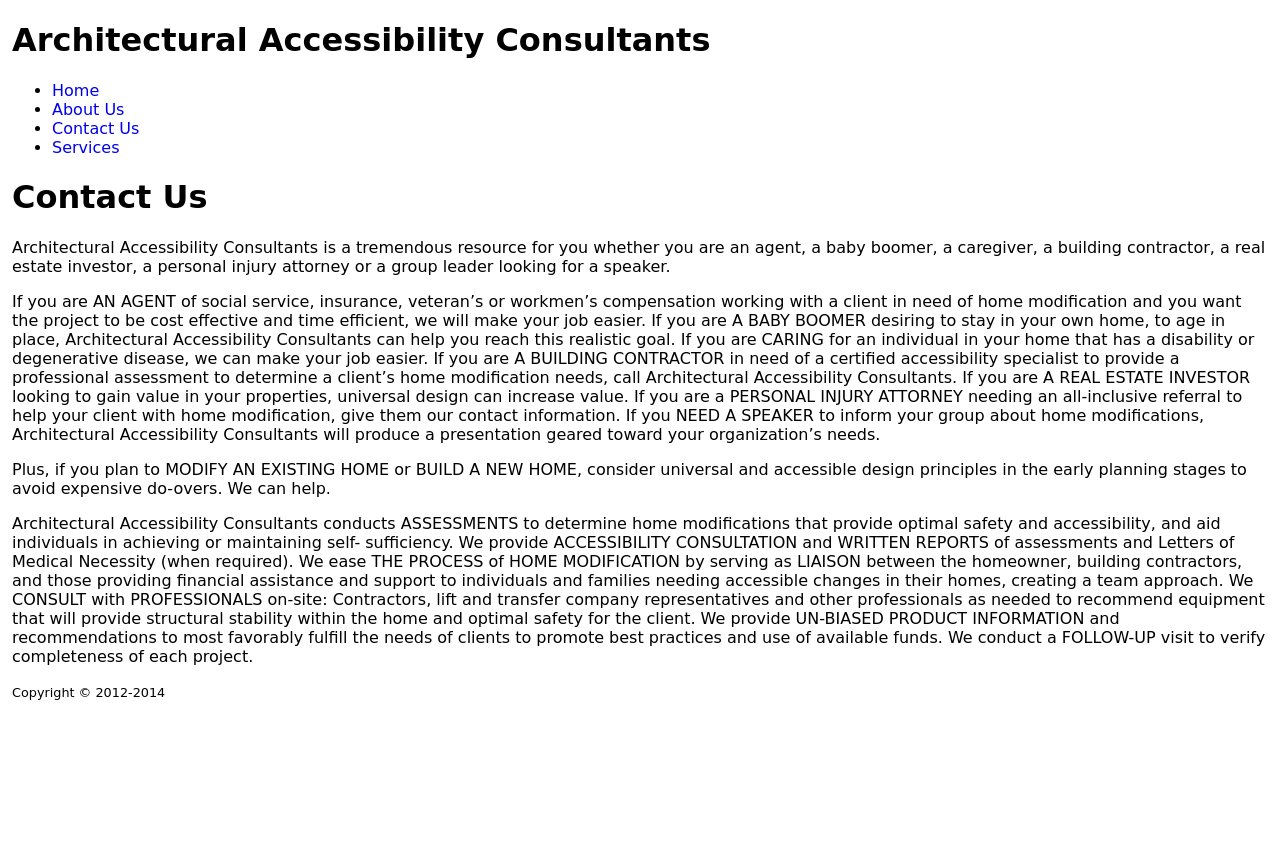
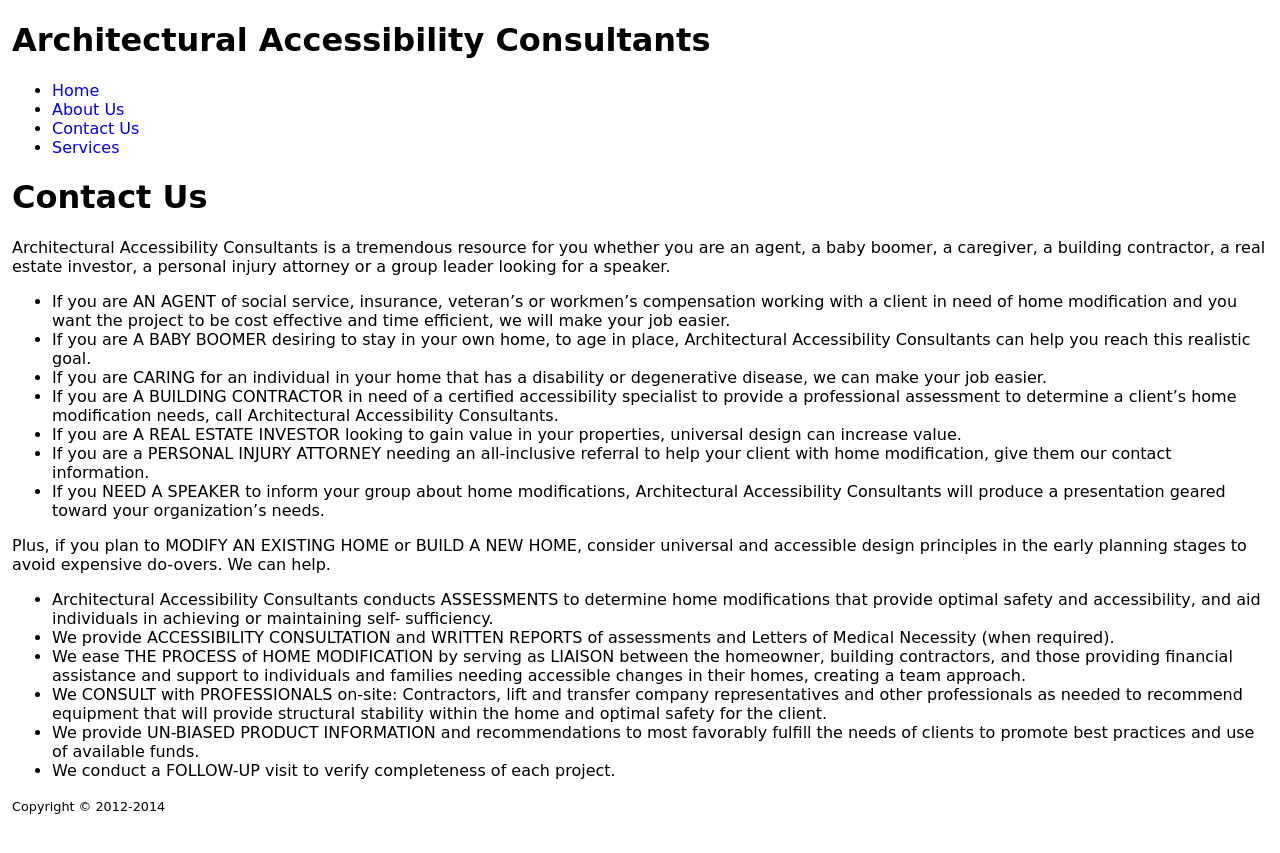
Before and after one commit to boochtek/arch, a Jekyll site: the page built from contact.md, in a window 1280 px wide. Shown: the top 853 px of the page. Built offline with Jekyll 4.4.1, drawn with Linux system fonts in a browser that asks for light colours.

```diff
--- a/contact.md
+++ b/contact.md
@@ -8,42 +8,46 @@ you whether you are an agent, a baby boomer, a caregiver, a building
 contractor, a real estate investor, a personal injury attorney or a
 group leader looking for a speaker.
 
-If you are AN AGENT of social service, insurance, veteran's or
+* If you are AN AGENT of social service, insurance, veteran's or
 workmen’s compensation working with a client in need of home
 modification and you want the project to be cost effective and time
-efficient, we will make your job easier. If you are A BABY BOOMER
-desiring to stay in your own home, to age in place, Architectural
-Accessibility Consultants can help you reach this realistic goal. If
-you are CARING for an individual in your home that has a disability or
-degenerative disease, we can make your job easier. If you are A
-BUILDING CONTRACTOR in need of a certified accessibility specialist to
-provide a professional assessment to determine a client’s home
-modification needs, call Architectural Accessibility Consultants. If
-you are A REAL ESTATE INVESTOR looking to gain value in your
-properties, universal design can increase value. If you are a PERSONAL
-INJURY ATTORNEY needing an all-inclusive referral to help your client
-with home modification, give them our contact information. If you NEED
-A SPEAKER to inform your group about home modifications, Architectural
-Accessibility Consultants will produce a presentation geared toward
-your organization’s needs.
+efficient, we will make your job easier.
+* If you are A BABY BOOMER desiring to stay in your own home, to age in
+place, Architectural Accessibility Consultants can help you reach this
+realistic goal.
+* If you are CARING for an individual in your home that has a disability
+or degenerative disease, we can make your job easier.
+* If you are A BUILDING CONTRACTOR in need of a certified accessibility
+specialist to provide a professional assessment to determine a client’s home
+modification needs, call Architectural Accessibility Consultants.
+* If you are A REAL ESTATE INVESTOR looking to gain value in your
+properties, universal design can increase value.
+* If you are a PERSONAL INJURY ATTORNEY needing an all-inclusive
+referral to help your client with home modification, give them our
+contact information.
+* If you NEED A SPEAKER to inform your group about home modifications,
+Architectural Accessibility Consultants will produce a presentation
+geared toward your organization’s needs.
 
 Plus, if you plan to MODIFY AN EXISTING HOME or BUILD A NEW HOME,
 consider universal and accessible design principles in the early
 planning stages to avoid expensive do-overs. We can help.
 
-Architectural Accessibility Consultants conducts ASSESSMENTS to
+* Architectural Accessibility Consultants conducts ASSESSMENTS to
 determine home modifications that provide optimal safety and
 accessibility, and aid individuals in achieving or maintaining self-
-sufficiency. We provide ACCESSIBILITY CONSULTATION and WRITTEN REPORTS
-of assessments and Letters of Medical Necessity (when required). We
-ease THE PROCESS of HOME MODIFICATION by serving as LIAISON between
+sufficiency.
+* We provide ACCESSIBILITY CONSULTATION and WRITTEN REPORTS of
+assessments and Letters of Medical Necessity (when required).
+* We ease THE PROCESS of HOME MODIFICATION by serving as LIAISON between
 the homeowner, building contractors, and those providing financial
 assistance and support to individuals and families needing accessible
-changes in their homes, creating a team approach. We CONSULT with
-PROFESSIONALS on-site: Contractors, lift and transfer company
-representatives and other professionals as needed to recommend
-equipment that will provide structural stability within the home and
-optimal safety for the client. We provide UN-BIASED PRODUCT
-INFORMATION and recommendations to most favorably fulfill the needs of
-clients to promote best practices and use of available funds. We
-conduct a FOLLOW-UP visit to verify completeness of each project.
+changes in their homes, creating a team approach.
+* We CONSULT with PROFESSIONALS on-site: Contractors, lift and
+transfer company representatives and other professionals as needed to
+recommend equipment that will provide structural stability within the
+home and optimal safety for the client.
+* We provide UN-BIASED PRODUCT INFORMATION and recommendations to most
+favorably fulfill the needs of clients to promote best practices and
+use of available funds.
+* We conduct a FOLLOW-UP visit to verify completeness of each project.
```
